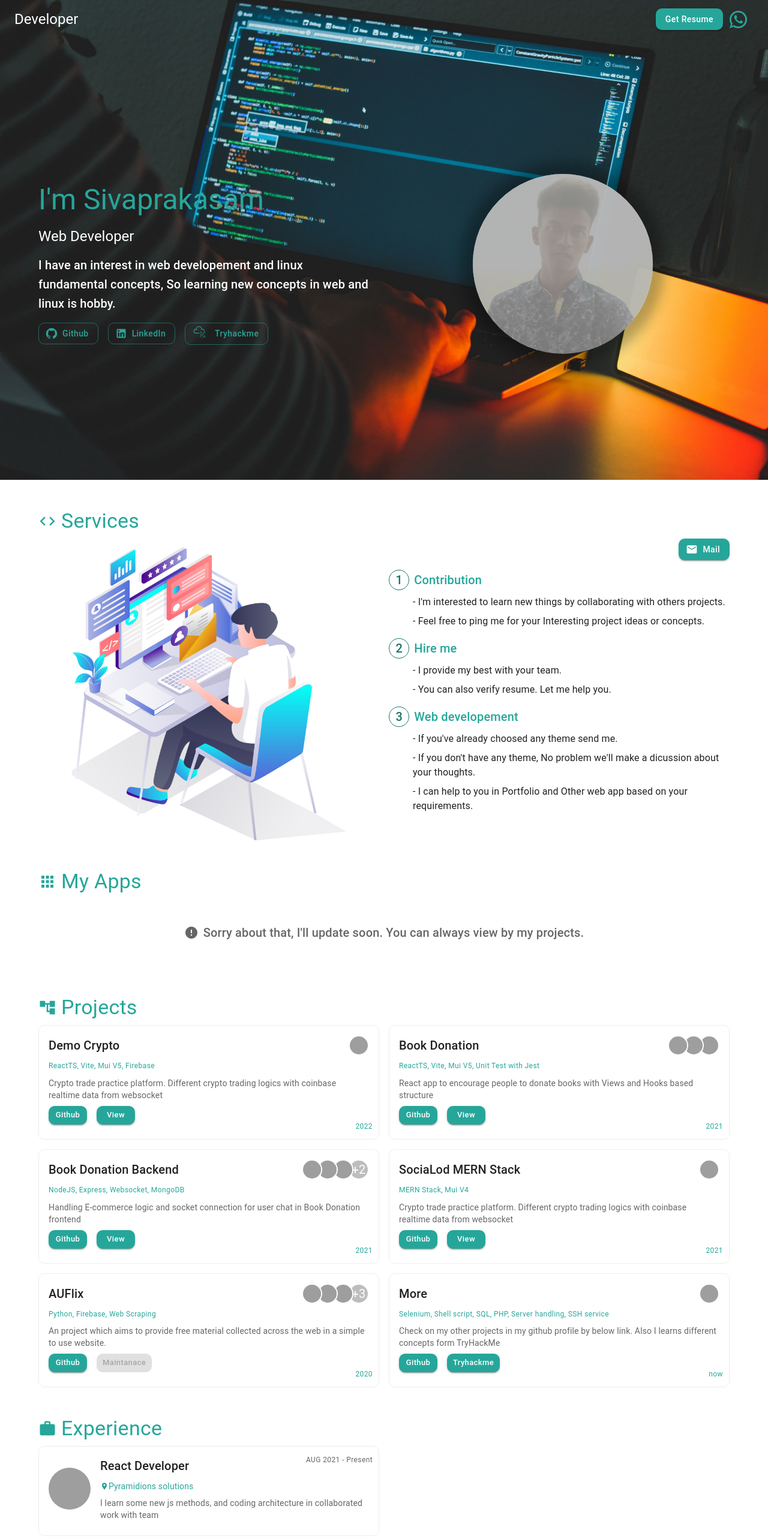
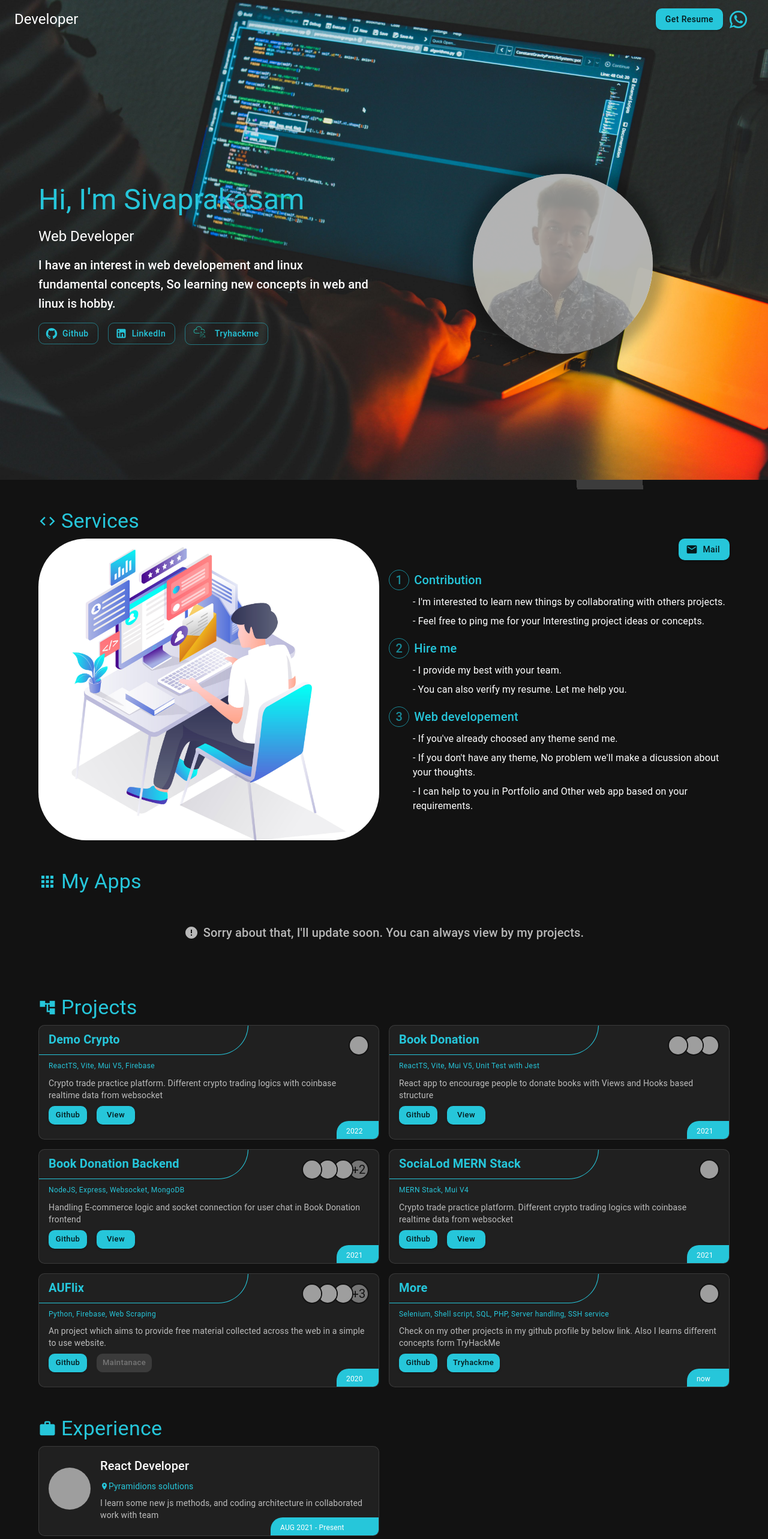
Before and after one commit to SivaPrakasam7/Portfolio, a React (Vite) app: page / in a window 1280 px wide. Shown: the top 2566 px of the page at 60% size. Built offline with nearby package versions, Linux system fonts and the light colour scheme; grey boxes are pictures that could not be loaded.

Commit message:
animation and resume update

```diff
--- a/src/app/pages/main.tsx
+++ b/src/app/pages/main.tsx
@@ -4,6 +4,20 @@
 
 export const Main = () => (
   <>
+    <div className="area">
+      <ul className="circles">
+        <li></li>
+        <li></li>
+        <li></li>
+        <li></li>
+        <li></li>
+        <li></li>
+        <li></li>
+        <li></li>
+        <li></li>
+        <li></li>
+      </ul>
+    </div>
     <Mui.Box
       sx={{
         backgroundImage: `url('${Assets.Bg}')`,
@@ -16,6 +30,7 @@
     >
       <Pages.Views.AppBar />
       <Mui.Container sx={{ pt: 10 }}>
+        {/* <Pages.Views.ThemeSwitch /> */}
         <Mui.Grid container spacing={5}>
           <Mui.Grid item xs={12} md={6}>
             <Pages.Views.HeaderContent />
--- a/src/app/pages/views/experience.tsx
+++ b/src/app/pages/views/experience.tsx
@@ -27,7 +27,38 @@
   company,
   description,
 }: experience) => (
-  <Mui.Card sx={{ maxWidth: "sm", position: "relative" }}>
+  <Mui.Card
+    sx={{
+      maxWidth: "sm",
+      position: "relative",
+      background: "#ffffff10",
+      "&::before": {
+        content: `'${time}'`,
+        position: "absolute",
+        bgcolor: "primary.main",
+        height: 30,
+        width: 180,
+        bottom: 0,
+        right: 0,
+        borderTopLeftRadius: 20,
+        // borderTopRightRadius: 20,
+        p: 1,
+        pl: 2,
+        color: "#fff",
+        fontSize: 12,
+      },
+      border: (theme) =>
+        `1px solid ${Mui.colors.grey[200]}${
+          theme.palette.mode === "dark" ? "20" : ""
+        }`,
+      "&:hover": {
+        boxShadow: (theme) =>
+          theme.palette.mode === "dark"
+            ? "0 2px 5px #ffffff50"
+            : "0 2px 5px #00000050",
+      },
+    }}
+  >
     <Mui.Stack
       component={Mui.CardContent}
       spacing={2}
@@ -37,13 +68,6 @@
       <Mui.Avatar src={logo} sx={{ height: 70, width: 70 }} />
       <Mui.Stack spacing={1} sx={{ width: "100%" }}>
         <Mui.Typography variant="h6">{position}</Mui.Typography>
-        <Mui.Typography
-          variant="caption"
-          color="text.secondary"
-          sx={{ position: "absolute", top: 5, right: 10 }}
-        >
-          {time}
-        </Mui.Typography>
         <Mui.Typography
           variant="body2"
           color="primary"
--- a/src/app/pages/views/header-content.tsx
+++ b/src/app/pages/views/header-content.tsx
@@ -5,10 +5,11 @@
   <Mui.Stack
     spacing={2}
     justifyContent="center"
+    className="typewriter"
     sx={{ height: { md: "90vh" } }}
   >
     <Mui.Typography variant="h3" color="primary">
-      I'm Sivaprakasam
+      Hi, I'm Sivaprakasam
     </Mui.Typography>
     <Mui.Typography variant="h5" sx={{ color: "#fff" }}>
       Web Developer
--- a/src/app/pages/views/index.ts
+++ b/src/app/pages/views/index.ts
@@ -6,4 +6,5 @@
 export * from "./profile";
 export * from "./projects";
 export * from "./support";
+export * from "./theme-switch";
 export * from "./webApps";
--- a/src/app/pages/views/projects.tsx
+++ b/src/app/pages/views/projects.tsx
@@ -31,7 +31,54 @@
   framework,
   time,
 }: projects) => (
-  <Mui.Card sx={{ height: "100%", position: "relative" }}>
+  <Mui.Card
+    sx={{
+      height: "100%",
+      position: "relative",
+      background: "#ffffff10",
+      "&::before": {
+        content: `'${title}'`,
+        position: "absolute",
+        // borderColor: "primary.main",
+        border: (theme) => `1px solid ${theme.palette.primary.main}`,
+        height: 50,
+        width: { xs: "100%", sm: 350 },
+        top: -1,
+        left: -1,
+        borderBottomRightRadius: 50,
+        p: 1,
+        pl: 2,
+        color: "primary.main",
+        fontSize: 20,
+        fontWeight: 600,
+      },
+      "&::after": {
+        content: `'${time}'`,
+        position: "absolute",
+        bgcolor: "primary.main",
+        height: 30,
+        width: 70,
+        bottom: 0,
+        right: 0,
+        borderTopLeftRadius: 20,
+        // borderTopRightRadius: 20,
+        p: 1,
+        pl: 2,
+        color: "#fff",
+        fontSize: 12,
+      },
+      border: (theme) =>
+        `1px solid ${Mui.colors.grey[200]}${
+          theme.palette.mode === "dark" ? "20" : ""
+        }`,
+      "&:hover": {
+        boxShadow: (theme) =>
+          theme.palette.mode === "dark"
+            ? "0 2px 5px #ffffff50"
+            : "0 2px 5px #00000050",
+      },
+    }}
+  >
     <Mui.Grid container>
       {/* <Mui.Grid item xs={12} sm={12}>
         <Mui.CardMedia
@@ -48,7 +95,7 @@
             alignItems="center"
             justifyContent="space-between"
           >
-            <Mui.Typography variant="h6">{title}</Mui.Typography>
+            <Mui.Box flexGrow={1} />
             <Mui.AvatarGroup
               max={4}
               sx={{ "& 	.MuiAvatar-root": { height: 30, width: 30 } }}
@@ -103,13 +150,6 @@
               </Mui.Button>
             )}
           </Mui.Stack>
-          <Mui.Typography
-            variant="caption"
-            color="primary"
-            sx={{ position: "absolute", bottom: 10, right: 10 }}
-          >
-            {time}
-          </Mui.Typography>
         </Mui.Stack>
       </Mui.Grid>
     </Mui.Grid>
--- a/src/app/pages/views/support.tsx
+++ b/src/app/pages/views/support.tsx
@@ -17,7 +17,11 @@
     </Mui.Stack>
     <Mui.Grid container spacing={2}>
       <Mui.Grid item xs={12} md={6}>
-        <Mui.CardMedia src={Assets.Freelauncer} component="img" />
+        <Mui.CardMedia
+          src={Assets.Freelauncer}
+          component="img"
+          sx={{ borderRadius: 20 }}
+        />
       </Mui.Grid>
       <Mui.Grid item xs={12} md={6}>
         <Mui.Stack spacing={2}>
@@ -79,7 +83,7 @@
               - I provide my best with your team.
             </Mui.Typography>
             <Mui.Typography variant="body1" sx={{ pl: 5 }}>
-              - You can also verify resume. Let me help you.
+              - You can also verify my resume. Let me help you.
             </Mui.Typography>
           </Mui.Stack>
           <Mui.Stack spacing={1}>
--- /dev/null
+++ b/src/app/pages/views/theme-switch.tsx
@@ -0,0 +1,30 @@
+import * as Mui from "@mui/material";
+import * as MuiIcons from "@mui/icons-material";
+import React from "react";
+import * as Theme from "src/themes";
+
+export const ThemeSwitch = () => {
+  const { mode, changeMode } = React.useContext(Theme.ThemeContext);
+  return (
+    <Mui.IconButton
+      onClick={changeMode}
+      sx={{
+        position: "fixed",
+        bgcolor: "primary.main",
+        border: (theme) => `1px solid ${theme.palette.primary.main}`,
+        bottom: 10,
+        right: 10,
+        zIndex: (theme) => theme.zIndex.appBar + 1,
+        "&:hover": {
+          bgcolor: "primary.main",
+        },
+      }}
+    >
+      {mode ? (
+        <MuiIcons.DarkMode sx={{ color: "#fff" }} />
+      ) : (
+        <MuiIcons.LightMode sx={{ color: "#fff" }} />
+      )}
+    </Mui.IconButton>
+  );
+};
--- a/src/themes/cssbaseline/main.css
+++ b/src/themes/cssbaseline/main.css
@@ -5,3 +5,149 @@
   width: 100vw;
   overflow-x: hidden;
 }
+
+/* Background Animation */
+.area{
+  background: -webkit-linear-gradient(to left, #8f94fb, #4e54c8);
+  width: 100%;
+  height:100vh;
+  position: fixed;
+  z-index: -1;
+}
+
+.circles{
+  position: absolute;
+  top: 0;
+  left: 0;
+  width: 100%;
+  height: 100%;
+  overflow: hidden;
+}
+
+.circles li{
+  position: absolute;
+  display: block;
+  list-style: none;
+  width: 20px;
+  height: 20px;
+  background: rgba(255, 255, 255, 0.2);
+  animation: animate 25s linear infinite;
+  bottom: -150px;
+
+}
+
+.circles li:nth-child(1){
+  left: 25%;
+  width: 80px;
+  height: 80px;
+  animation-delay: 0s;
+}
+
+
+.circles li:nth-child(2){
+  left: 10%;
+  width: 20px;
+  height: 20px;
+  animation-delay: 2s;
+  animation-duration: 12s;
+}
+
+.circles li:nth-child(3){
+  left: 70%;
+  width: 20px;
+  height: 20px;
+  animation-delay: 4s;
+}
+
+.circles li:nth-child(4){
+  left: 40%;
+  width: 60px;
+  height: 60px;
+  animation-delay: 0s;
+  animation-duration: 18s;
+}
+
+.circles li:nth-child(5){
+  left: 65%;
+  width: 20px;
+  height: 20px;
+  animation-delay: 0s;
+}
+
+.circles li:nth-child(6){
+  left: 75%;
+  width: 110px;
+  height: 110px;
+  animation-delay: 3s;
+}
+
+.circles li:nth-child(7){
+  left: 35%;
+  width: 150px;
+  height: 150px;
+  animation-delay: 7s;
+}
+
+.circles li:nth-child(8){
+  left: 50%;
+  width: 25px;
+  height: 25px;
+  animation-delay: 15s;
+  animation-duration: 45s;
+}
+
+.circles li:nth-child(9){
+  left: 20%;
+  width: 15px;
+  height: 15px;
+  animation-delay: 2s;
+  animation-duration: 35s;
+}
+
+.circles li:nth-child(10){
+  left: 85%;
+  width: 150px;
+  height: 150px;
+  animation-delay: 0s;
+  animation-duration: 11s;
+}
+
+
+
+@keyframes animate {
+
+  0%{
+      transform: translateY(0) rotate(0deg);
+      opacity: 1;
+      border-radius: 0;
+  }
+
+  100%{
+      transform: translateY(-1000px) rotate(720deg);
+      opacity: 0;
+      border-radius: 50%;
+  }
+
+}
+
+/* Typing effect */
+/* .typewriter h3 {
+  overflow: hidden;
+  border-right: 2px solid #00aa00;
+  white-space: noWrap;
+  animation:
+    typing 3.5s steps(25),
+    blink-caret .75s step-end infinite;
+} */
+
+/* The typing effect */
+/* @keyframes typing {
+  from { width: 0 }
+  to { width: 100% }
+} */
+
+/* The typewriter cursor effect */
+/* @keyframes blink-caret {
+  from, to { border-color: transparent }
+  50% { border-color: #00aa00; }
+} */
--- a/src/themes/global/components.ts
+++ b/src/themes/global/components.ts
@@ -28,10 +28,8 @@
       styleOverrides: {
         root: {
           borderRadius: 10,
-          border: `1px solid ${Mui.colors.grey[200]}`,
-          "&:hover": {
-            boxShadow: "0 2px 5px #00000050",
-          },
+          // border: `1px solid ${Mui.colors.grey[200]}`,
+          // boxShadow: "0 2px 5px #ffffff50",
         },
       },
     },
--- a/src/themes/global/palette.ts
+++ b/src/themes/global/palette.ts
@@ -2,6 +2,7 @@
 
 export const PaletteLight = (): Pick<Mui.ThemeOptions, "palette"> => ({
   palette: {
+    mode: "light",
     primary: {
       main: Mui.colors.teal[400],
     },
@@ -10,8 +11,9 @@
 
 export const PaletteDark = (): Pick<Mui.ThemeOptions, "palette"> => ({
   palette: {
+    mode: "dark",
     primary: {
-      main: Mui.colors.cyan[900],
+      main: Mui.colors.cyan[400],
     },
   },
 });
--- a/src/themes/main.tsx
+++ b/src/themes/main.tsx
@@ -12,14 +12,15 @@
     localStorage.getItem("theme") === "dark"
   );
   const changeMode = () => {
-    localStorage.setItem("theme", mode ? "light" : "dark");
+    console.log("ok");
+    localStorage.setItem("theme", mode ? "dark" : "light");
     setMode(!mode);
   };
   const theme = React.useMemo(
     () =>
       Mui.createTheme({
         ...Themes.Global.Components(),
-        ...(mode ? Themes.Global.PaletteDark() : Themes.Global.PaletteLight()),
+        ...(true ? Themes.Global.PaletteDark() : Themes.Global.PaletteLight()),
         ...Themes.Global.Typography(),
       }),
     [mode]
```
Also changed, not shown: 1 other file (tests, documents, lock files or other folders).
